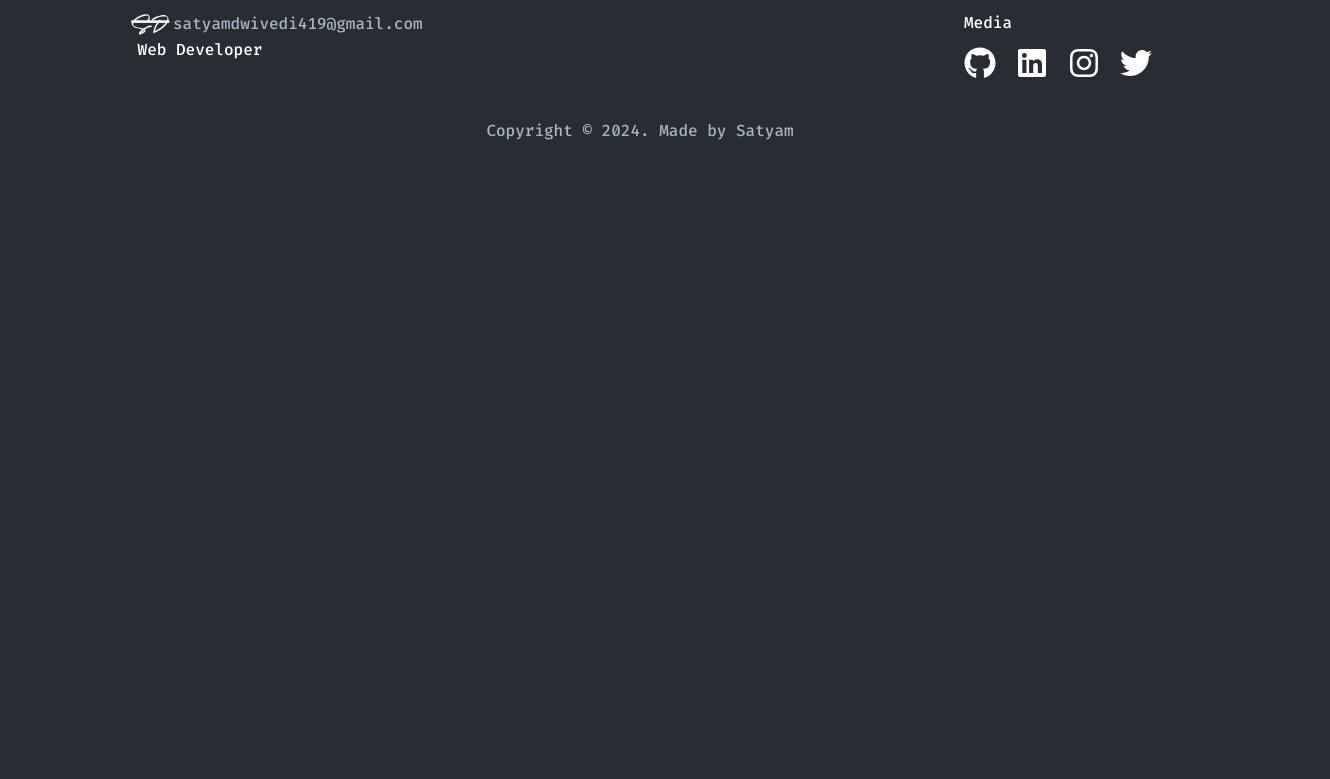
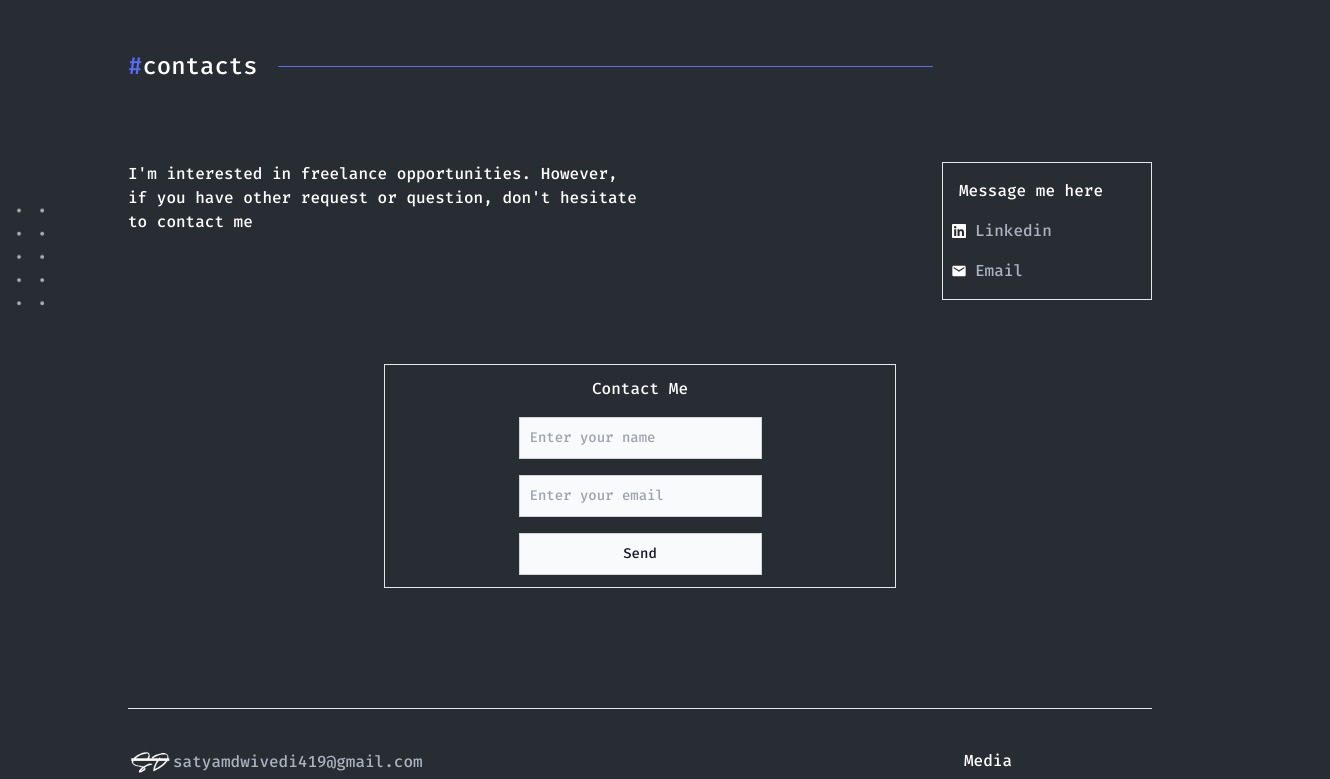
Before and after one commit to satyamdwivedi7/portfolio, a Next.js app: page / in a window 1280 px wide. Shown: the part 2000-2779 px from the top of the page, 1330 px wide, since content can reach past the window. Before the commit the page ends 2183 px from the top, so only its background shows below. Built offline with nearby package versions, Linux system fonts and the light colour scheme; no server answers.

Commit message:
contact form added

```diff
--- a/src/app/about-me/page.js
+++ b/src/app/about-me/page.js
@@ -56,7 +56,7 @@ function Page() {
           </p>
         </div>
         <img
-          src="/Profile.webp"
+          src="/profile.webp"
           alt=""
           className="border-b-2 w-[30rem] h-[28rem]"
         />
--- a/src/app/projects/page.js
+++ b/src/app/projects/page.js
@@ -28,7 +28,7 @@ function Page() {
       <div className="grid gap-10 grid-cols-4">
         {projects.map((project) => (
           <Card
-            key={project.id}
+            key={project._id}
             img={project.image}
             techStack={project.techStack.map((tech) => tech).join(" ")}
             title={project.title}
--- a/src/sections/About.js
+++ b/src/sections/About.js
@@ -21,7 +21,7 @@ export default function About() {
           </p>
           <Button text="Resume" url="/" icon={<MdOutlineArrowForward />} />
         </div>
-          <img src="/Profile.webp" alt=""className="border-b-2" width={275} height={200} />
+          <img src="/profile.webp" alt=""className="border-b-2" width={275} height={200} />
       </div>
     </section>
   );
--- a/src/sections/Contact.js
+++ b/src/sections/Contact.js
@@ -1,10 +1,34 @@
 import Title from "@/components/Title";
 import { FaLinkedin } from "react-icons/fa";
 import { MdEmail } from "react-icons/md";
-export default function Contact(){
-    return (
-      <section id="contacts">
-        <Title prefix="#" heading="contacts" />
+export default function Contact() {
+  function sendMail() {
+    const myHeaders = new Headers();
+    myHeaders.append("secret", "sikret-key");
+    myHeaders.append("Content-Type", "application/json");
+    const email = document.querySelector("input[type=email]").value;
+    const name = document.querySelector("input[type=text]").value;
+    const raw = JSON.stringify({
+      name: name,
+      to: email,
+    });
+
+    const requestOptions = {
+      method: "POST",
+      headers: myHeaders,
+      body: raw,
+      redirect: "follow",
+    };
+
+    fetch("https://portfolio-api-tan.vercel.app/sendmail", requestOptions)
+      .then((response) => response.text())
+      .then((result) => console.log(result))
+      .catch((error) => console.error(error));
+  }
+  return (
+    <section id="contacts">
+      <Title prefix="#" heading="contacts" />
+      <div className="flex flex-col gap-16">
         <div className="flex justify-between">
           <p className="w-[50%]">
             I'm interested in freelance opportunities. However, if you have
@@ -34,6 +58,27 @@ export default function Contact(){
             </div>
           </div>
         </div>
-      </section>
-    );
+        <div className="w-[50%] m-auto p-3 flex flex-col justify-center items-center gap-4 border">
+          <h1>Contact Me</h1>
+          <input
+            className="w-[50%] bg-gray-50 border border-gray-300 text-gray-900 text-sm focus:ring-blue-500 focus:border-blue-500 block p-2.5 dark:bg-gray-700 dark:border-gray-600 dark:placeholder-gray-400 dark:text-white dark:focus:ring-blue-500 dark:focus:border-blue-500"
+            type="text"
+            placeholder="Enter your name"
+          />
+          <input
+            className="bg-gray-50 border border-gray-300 text-gray-900 text-sm focus:ring-blue-500 focus:border-blue-500 block w-[50%] p-2.5 dark:bg-gray-700 dark:border-gray-600 dark:placeholder-gray-400 dark:text-white dark:focus:ring-blue-500 dark:focus:border-blue-500"
+            type="email"
+            placeholder="Enter your email"
+          />
+          <button
+            className="bg-gray-50 border border-gray-300 text-gray-900 text-sm focus:ring-blue-500 focus:border-blue-500 block w-[50%] p-2.5 dark:bg-gray-700 dark:border-gray-600 dark:placeholder-gray-400 dark:text-white dark:focus:ring-blue-500 dark:focus:border-blue-500 hover:bg-theme"
+            type="submit"
+            onClick={sendMail}
+          >
+            Send
+          </button>
+        </div>
+      </div>
+    </section>
+  );
 }
--- a/src/sections/Footer.js
+++ b/src/sections/Footer.js
@@ -8,7 +8,7 @@ export default function Footer() {
       <div className="flex justify-between py-10 border-t">
         <div>
           <div className="flex items-center">
-            <Image priority src="/logo.png" width={45} height={45} alt="" />
+            <Image priority src="/logo.png" width={45} height={55} alt="" />
             <p className="text-secondary">satyamdwivedi419@gmail.com</p>
           </div>
           <p>&nbsp;Web Developer</p>
--- a/src/sections/Home.js
+++ b/src/sections/Home.js
@@ -33,14 +33,18 @@ export default function Home() {
               <FaTwitter size={32} />
             </Link>
           </div>
-          <Button text="Contact me" icon={<MdOutlineArrowForward />} url='#contacts' />
+          <Button
+            text="Contact me"
+            icon={<MdOutlineArrowForward />}
+            url="#contacts"
+          />
         </div>
         <Image
           src="/avatar.webp"
-          alt=""
+          alt="avatar"
           className="border-b-2"
-          width={450}
           height={450}
+          width={900}
         />
       </div>
     </section>
--- a/src/sections/Nav.js
+++ b/src/sections/Nav.js
@@ -27,7 +27,7 @@ export default function Nav() {
   return (
     <nav className=" w-[100%] flex justify-between bg-theme py-10 px-32 z-20 fixed">
       <div className="flex justify-center items-center">
-        <Image priority src="/logo.png" width={60} height={60} alt=""/>
+        <Image priority src="/logo.png" width={60} height={75} alt=""/>
         {/* <h1 className="text-2xl font-sans">Satyam</h1> */}
       </div>
       <div className="flex gap-3">
--- a/src/sections/Projects.js
+++ b/src/sections/Projects.js
@@ -28,7 +28,7 @@ export default function Projects() {
       <div className=" w-[100%] grid grid-cols-4">
         {projects.map((project) => (
           <Card
-            key={project.id}
+            key={project._id}
             img={project.image}
             techStack={project.techStack.map((tech) => tech).join(" ")}
             title={project.title}
```
Also changed, not shown: src/sections/Skills.js (+1 -8 lines).
